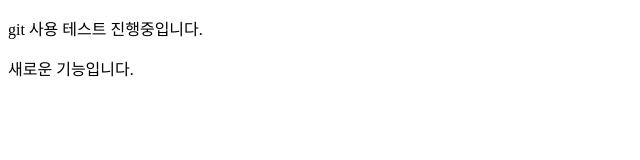
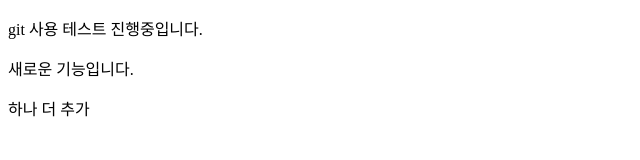
Before and after one commit to Cho-SeongJu/CloneTest, a plain HTML site: page index.html in a window 1280 px wide. Shown: the full height of the page, 0-640 px from the left. Drawn offline with Linux system fonts and the light colour scheme.

Commit message:
기능 추가

```diff
--- a/index.html
+++ b/index.html
@@ -9,5 +9,6 @@
   <body>
     <p>git 사용 테스트 진행중입니다.</p>
     <p>새로운 기능입니다.</p>
+    <p>하나 더 추가</p>
   </body>
 </html>
```
